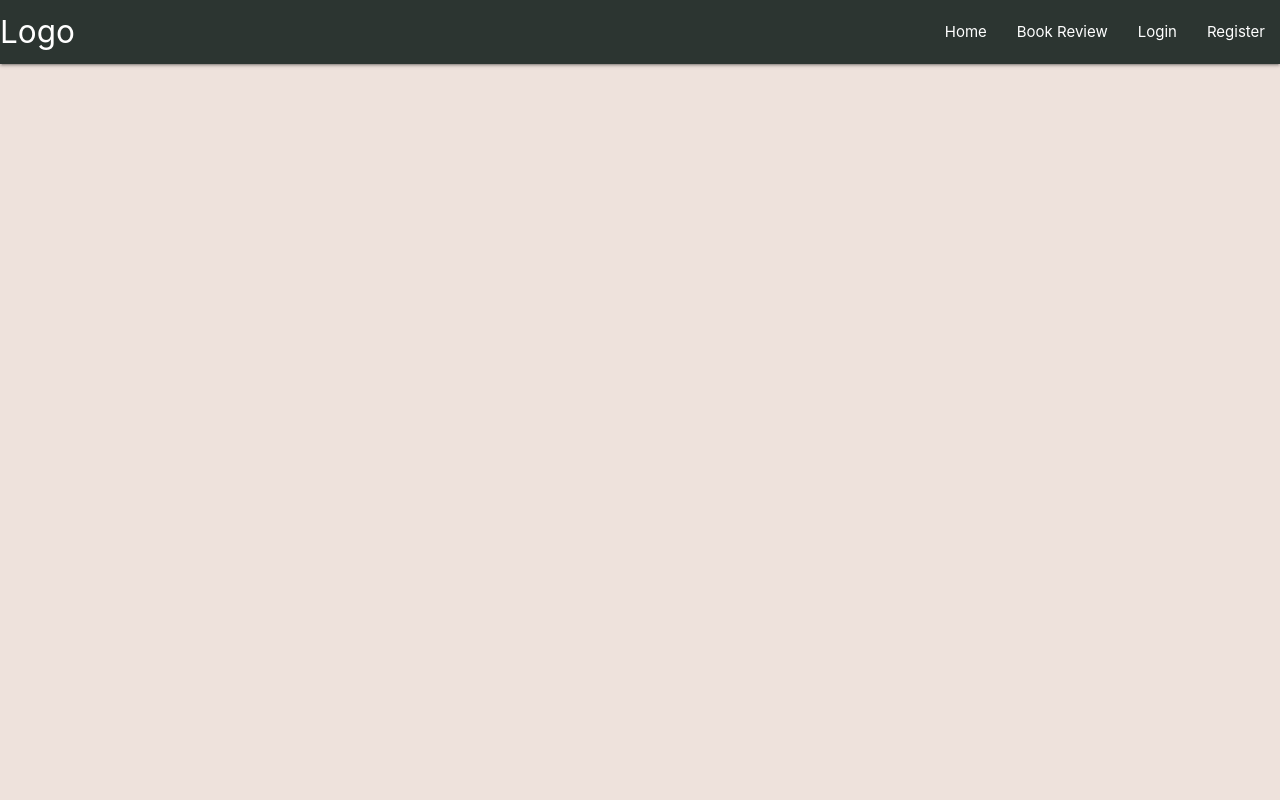
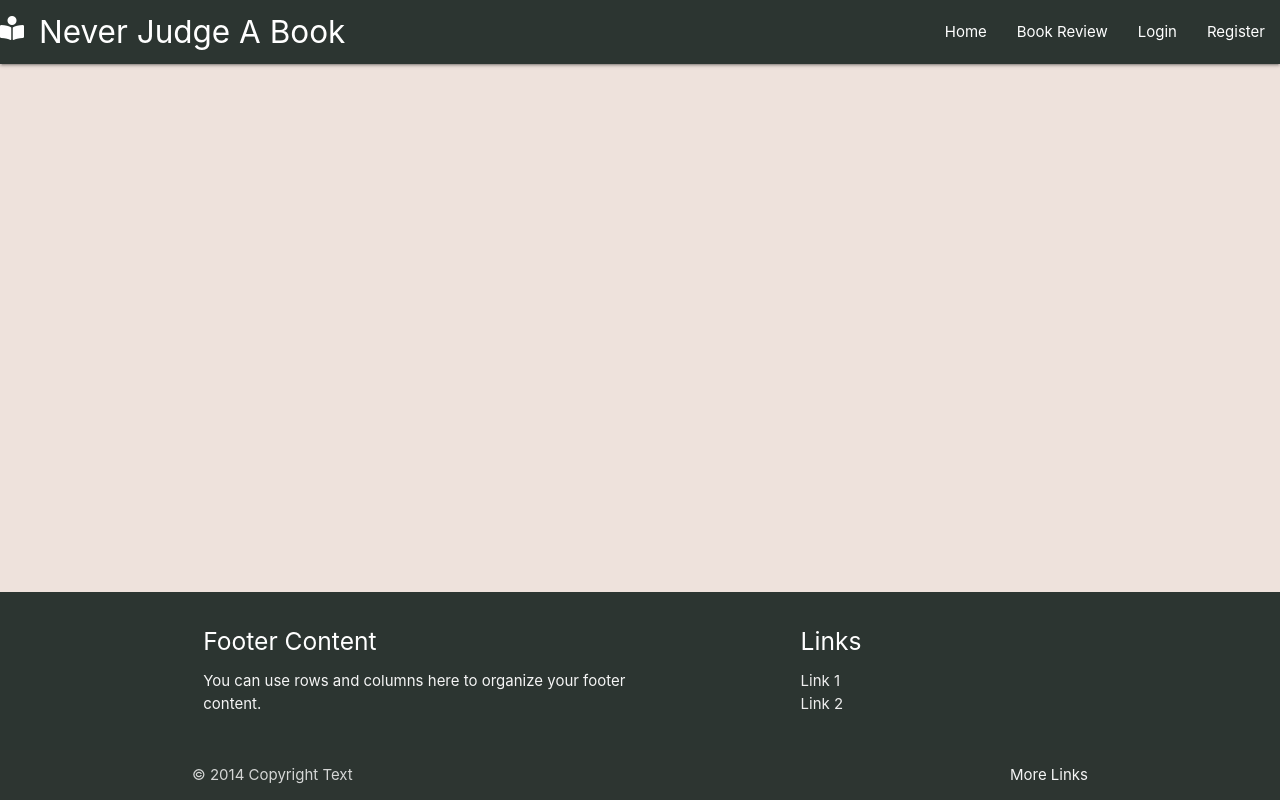
Before and after one commit to Richiefinegan11/bookReview, a Flask app: page / in a window 1280 px wide. Run offline with Flask 2, Linux system fonts and the light colour scheme; data that the repository does not hold is empty; some libraries are stand-ins or nearby versions.

Commit message:
Page footer added and styled

```diff
--- a/static/css/style.css
+++ b/static/css/style.css
@@ -6,10 +6,17 @@
 */
 
 body {
-    background-color: #eee2dc;
-    color: #123c69;
+  background-color: #eee2dc;
+  color: #123c69;
+  display: flex;
+  min-height: 100vh;
+  flex-direction: column;
 }
 
-nav {
-    background-color: #2c3531;
+nav, .page-footer {
+  background-color: #2c3531;
 }
+
+main {
+  flex: 1 0 auto;
+}
--- a/templates/base.html
+++ b/templates/base.html
@@ -26,7 +26,10 @@
     <!-- fixed top navbar-->
     <nav>
       <div class="nav-extended">
-        <a href="#!" class="brand-logo">Logo</a>
+        <a href="#!" class="brand-logo"
+          ><i class="fas fa-book-reader valign-wrapper"></i>Never Judge A
+          Book</a
+        >
         <a href="#" data-target="mobile-demo" class="sidenav-trigger"
           ><i class="material-icons">Home</i></a
         >
@@ -46,7 +49,35 @@
       <li><a href="collapsible.html">Register</a></li>
     </ul>
 
-    {% block content %} {% endblock %}
+    <main>
+      <div class="row">{% block content %} {% endblock %}</div>
+    </main>
+
+    <footer class="page-footer">
+      <div class="container">
+        <div class="row">
+          <div class="col l6 s12">
+            <h5 class="white-text">Footer Content</h5>
+            <p class="grey-text text-lighten-4">
+              You can use rows and columns here to organize your footer content.
+            </p>
+          </div>
+          <div class="col l4 offset-l2 s12">
+            <h5 class="white-text">Links</h5>
+            <ul>
+              <li><a class="grey-text text-lighten-3" href="#!">Link 1</a></li>
+              <li><a class="grey-text text-lighten-3" href="#!">Link 2</a></li>
+            </ul>
+          </div>
+        </div>
+      </div>
+      <div class="footer-copyright">
+        <div class="container">
+          © 2014 Copyright Text
+          <a class="grey-text text-lighten-4 right" href="#!">More Links</a>
+        </div>
+      </div>
+    </footer>
 
     <script
       src="https://code.jquery.com/jquery-3.5.1.min.js"
```
